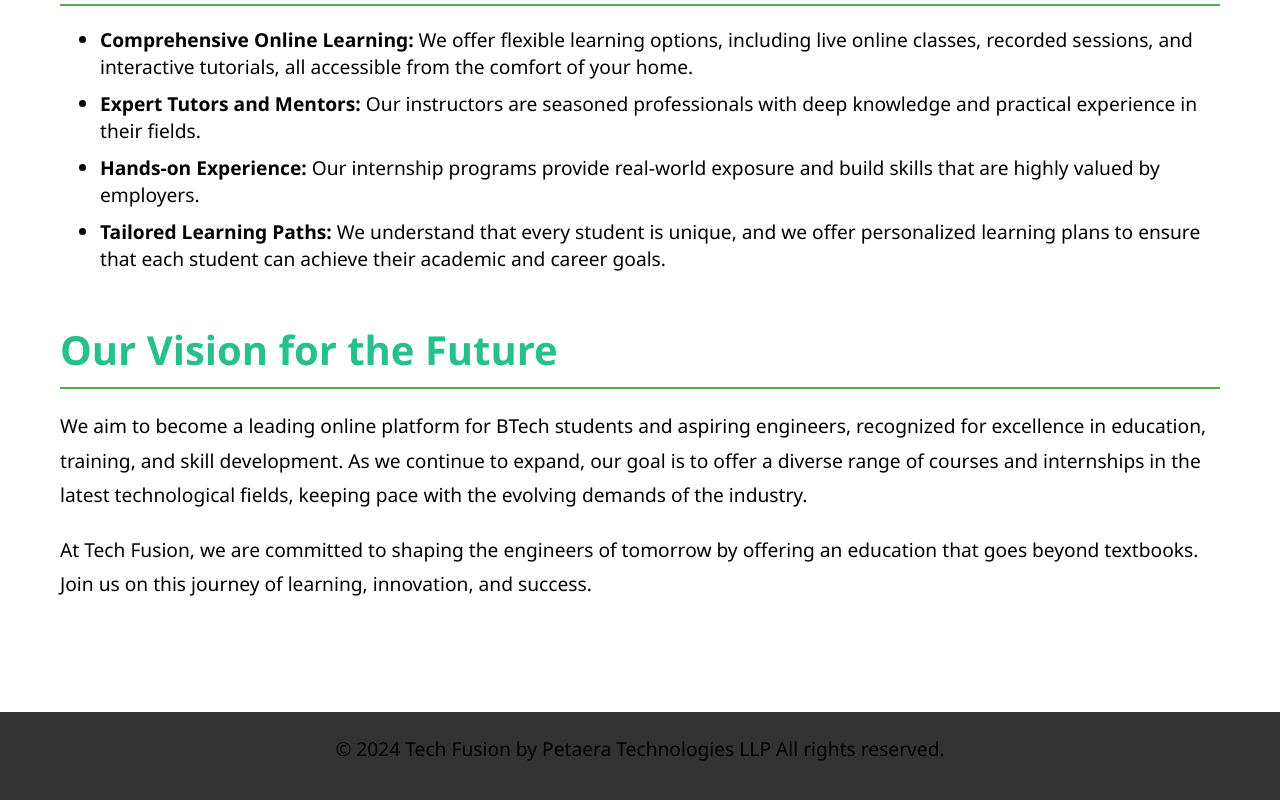
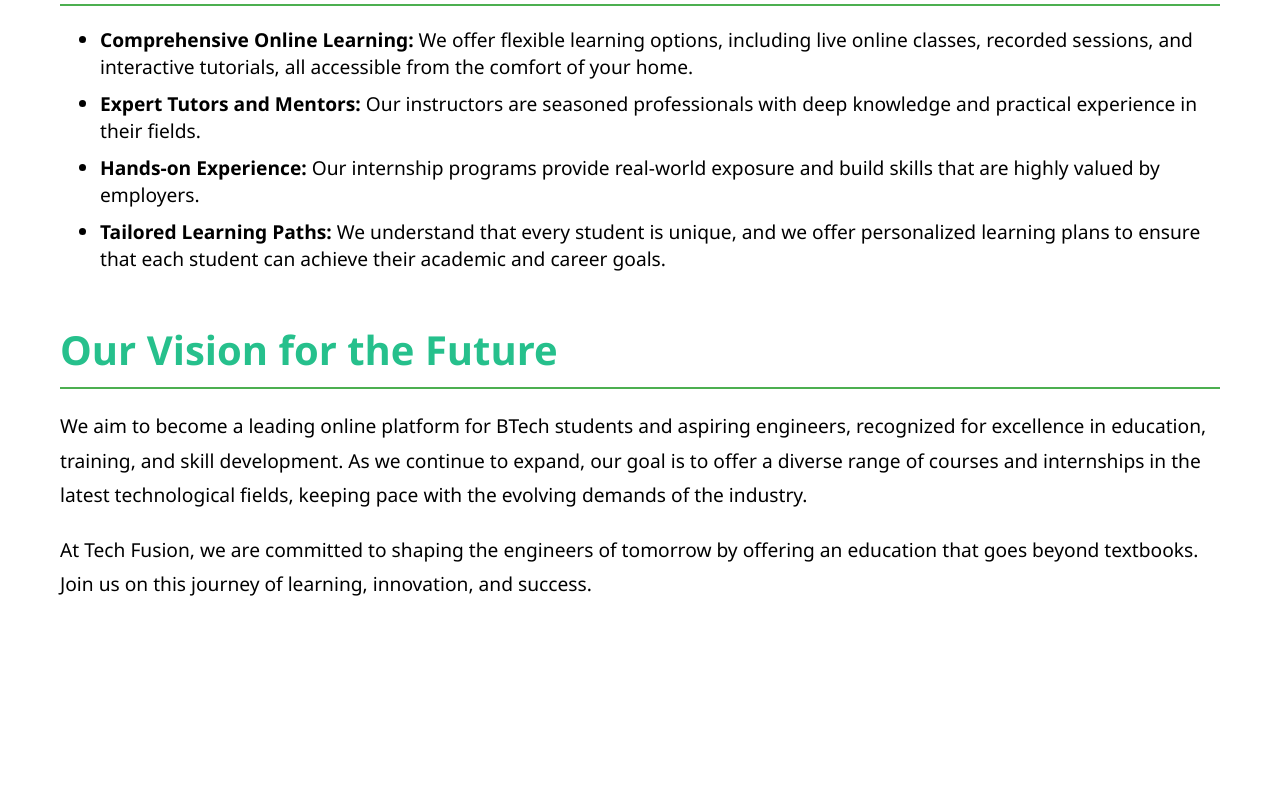
Before and after one commit to vishnuponneth/tech-fusion, a React (Create React App) app: page /about in a window 1280 px wide. Shown: the part 1698-2498 px from the top of the page. After the commit the page ends 2370 px from the top, so only its background shows below. Built offline with nearby package versions, Linux system fonts and the light colour scheme; no server answers.

Commit message:
Update About.js

```diff
--- a/src/components/About.js
+++ b/src/components/About.js
@@ -68,9 +68,9 @@ const About = () => {
       </div>
     </div>
 
-    <div className="about-us-footer">
+    {/* <div className="about-us-footer">
       <p>© {currentYear} Tech Fusion by Petaera Technologies LLP All rights reserved.</p>
-    </div>
+    </div> */}
   </div>
 
   );
```
